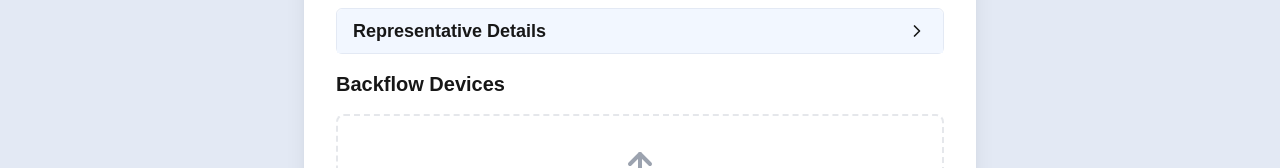
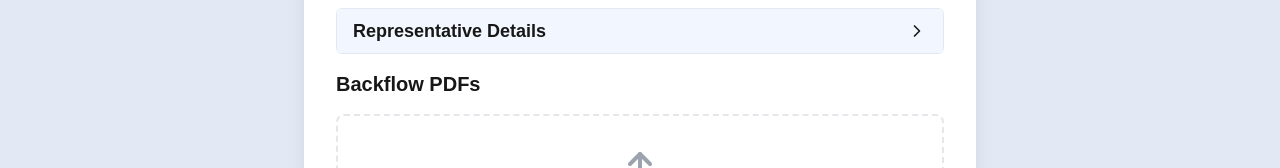
Before and after one commit to muddxyii/reportflow-jobs, a Next.js app: page /new in a window 1280 px wide. Shown: the part 562-730 px from the top of the page. Built offline with nearby package versions, Linux system fonts and the light colour scheme.

Commit message:
style: Update heading text for PDF upload box component

```diff
--- a/src/components/pdf-upload-box/index.tsx
+++ b/src/components/pdf-upload-box/index.tsx
@@ -59,7 +59,7 @@
 
     return (
         <div className="space-y-4">
-            <h2 className="text-xl font-semibold">Backflow Devices</h2>
+            <h2 className="text-xl font-semibold">Backflow PDFs</h2>
             <div
                 className={`border-2 rounded-lg p-8 text-center space-y-4 ${
                     isDragging ? "border-blue-500" : "border-dashed"
```
